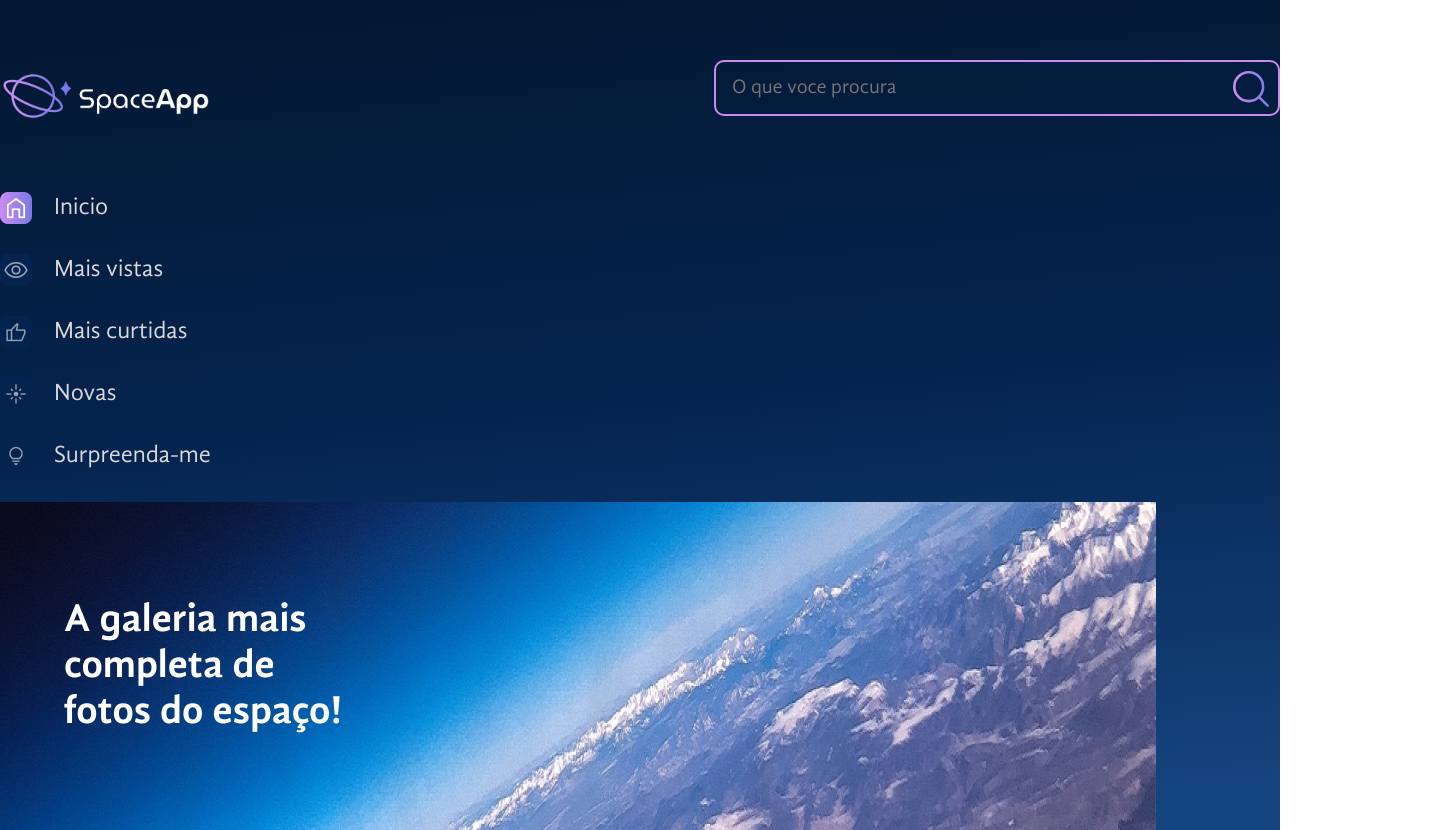
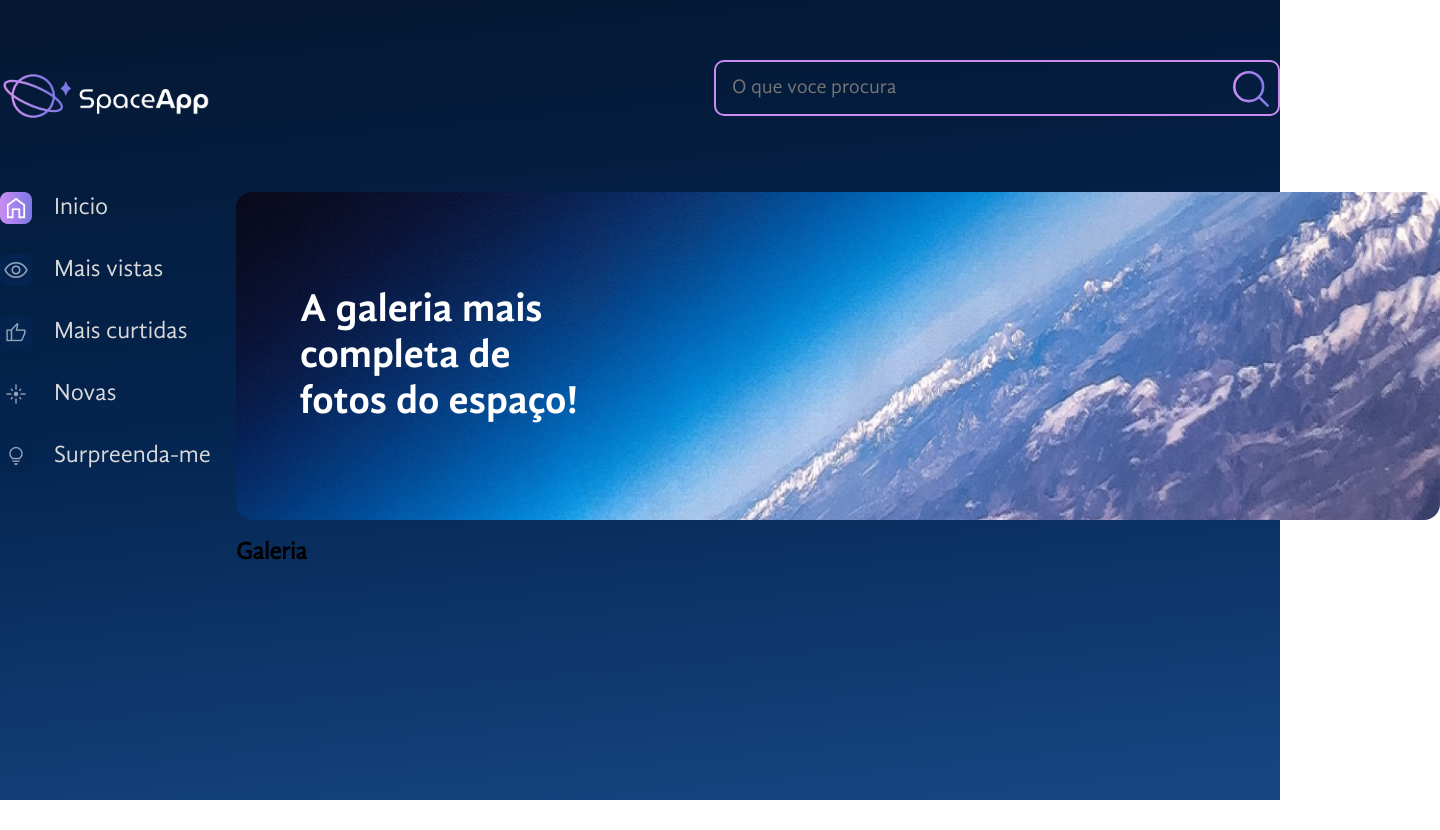
Before and after one commit to 7eduardocf/space-app, a React (Vite) app in the folder space-app/: page / in a window 1280 px wide. Shown: the whole page, 1440 px wide, since content can reach past the window. After the commit the page ends 800 px from the top, so only its background shows below. Built offline with nearby package versions, Linux system fonts and the light colour scheme.

Commit message:
Feita a mudança de layout para desktop

```diff
--- a/space-app/src/App.jsx
+++ b/space-app/src/App.jsx
@@ -3,22 +3,45 @@
 import Cabecalho from "./components/Header/cabecalho"
 import BarraLateral from "./components/sidebar/barra-lateral"
 import Banner from "./components/banner/banner"
-import Container from "./components/container/container"
+import Galeria from "./components/Galeria/galeria"
 
 const FundoGradiente = styled.div`
     background: linear-gradient(174.61deg, #041833 4.16%, #04244F 48%, #154580 96.76%);
     width: 100%;
     min-height:100vh;
 `
+const AppContainer = styled.section`
+    width: 1440px;
+    max-width:100%;
+    margin: 0 auto;
+`
+const MainContainer = styled.main`
+    display: flex;
+    gap: 24px;
+    justify-content: space-between;
+`
+const ConteudoGaleria = styled.section`
+    display: flex;
+    flex-direction: column;
+    flex-grow:1;
+`
+
 
 function App() {
 
   return (
     <FundoGradiente>
         <EstilosGlobais/>
-        <Cabecalho/>
-        <BarraLateral/>
-        <Banner/>
+        <AppContainer>
+            <Cabecalho/>
+            <MainContainer>
+                <BarraLateral/>
+                <ConteudoGaleria>
+                    <Banner/>
+                    <Galeria/>
+                </ConteudoGaleria>
+            </MainContainer>
+        </AppContainer>
     </ FundoGradiente>
   )
 }
--- /dev/null
+++ b/space-app/src/components/Galeria/galeria.jsx
@@ -0,0 +1,7 @@
+const Galeria = () =>{
+    return(
+        <h2>Galeria</h2>
+    )
+}
+
+export default Galeria
--- a/space-app/src/components/banner/banner.jsx
+++ b/space-app/src/components/banner/banner.jsx
@@ -3,10 +3,12 @@
 
 const BannerEstilizado = styled.div`
     background-image: url(${banner});
-    width: 1156px;
+    width: 1204px;
     height: 328px;
     align-items:center;
     display:flex;
+    border-radius: 16px;
+    background-size:cover;
     p{
         font-family: "GandhiSansBold";
         font-size: 40px;
--- a/space-app/src/components/container/container.jsx
+++ /dev/null
@@ -1,16 +0,0 @@
-import styled from "styled-components";
-import BarraLateral from "../sidebar/barra-lateral";
-import Banner from "../banner/banner";
-
-const ContainerEstilizado = styled.section`
-    display:flex;
-    gap: 48px;
-`
-const Container = ()=>{
-    return (
-        <ContainerEstilizado>
-
-        </ContainerEstilizado>
-    )
-}
-export default Container
```
